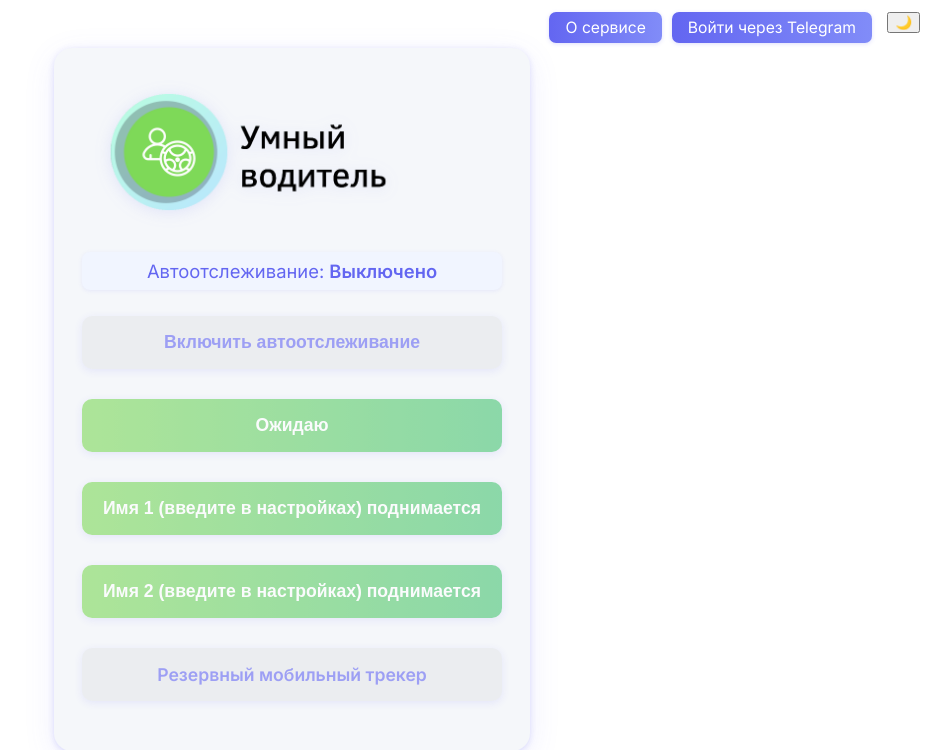
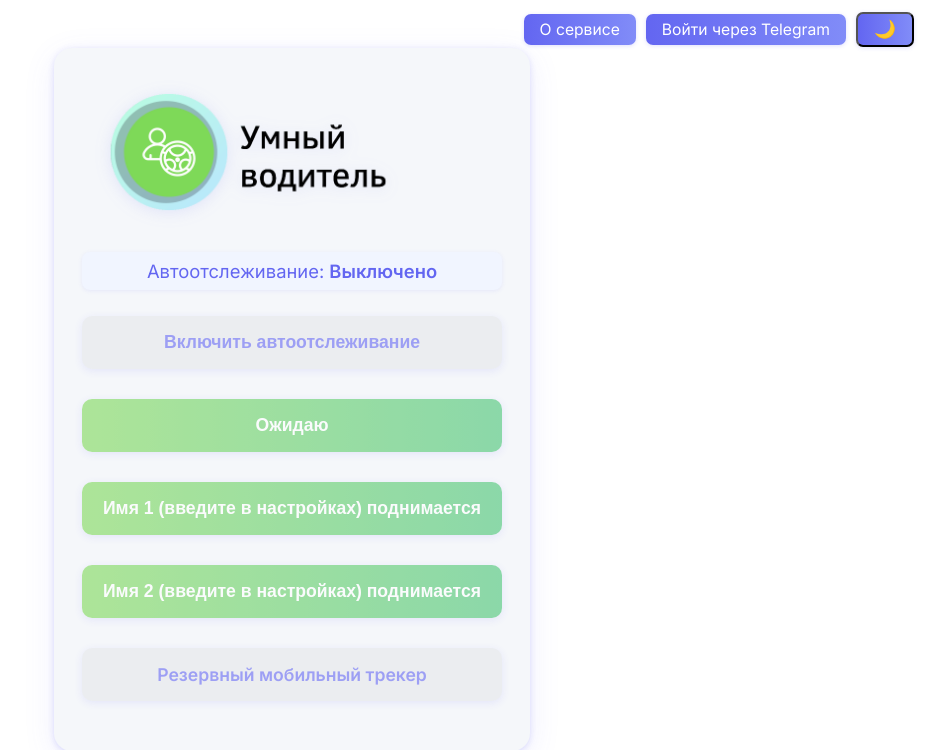
Before and after one commit to alexrashkin/clever-driver-bot, a Flask app: page / in a window 1280 px wide. Shown: the top 750 px of the page, without its empty margins (348-1280 px from the left). Run offline with Flask 3, Linux system fonts and the light colour scheme; data comes from the database, SQL or seed files in the repository.

Commit message:
change align buttons

```diff
--- a/web/templates/index.html
+++ b/web/templates/index.html
@@ -188,14 +188,14 @@
     </style>
 </head>
 <body>
-    <button id="theme-toggle" style="position:absolute;top:12px;right:12px;z-index:10;">🌙</button>
-    <div style="position: absolute; right: 60px; top: 12px; z-index: 20; display: flex; gap: 10px; align-items: center;">
+    <div style="position: absolute; right: 18px; top: 12px; z-index: 20; display: flex; gap: 10px; align-items: center;">
         <a href="/about" class="top-link nav-btn">О сервисе</a>
         {% if is_authorized %}
         <a href="/settings" class="top-link nav-btn">Настройки</a>
         {% else %}
         <a href="/settings" class="top-link nav-btn">Войти через Telegram</a>
         {% endif %}
+        <button id="theme-toggle" class="nav-btn" style="padding:6px 16px;min-width:40px;max-height:36px;line-height:1.1;font-size:1.1em;">🌙</button>
     </div>
     <div class="container">
         <div class="logo-wrap">
```
